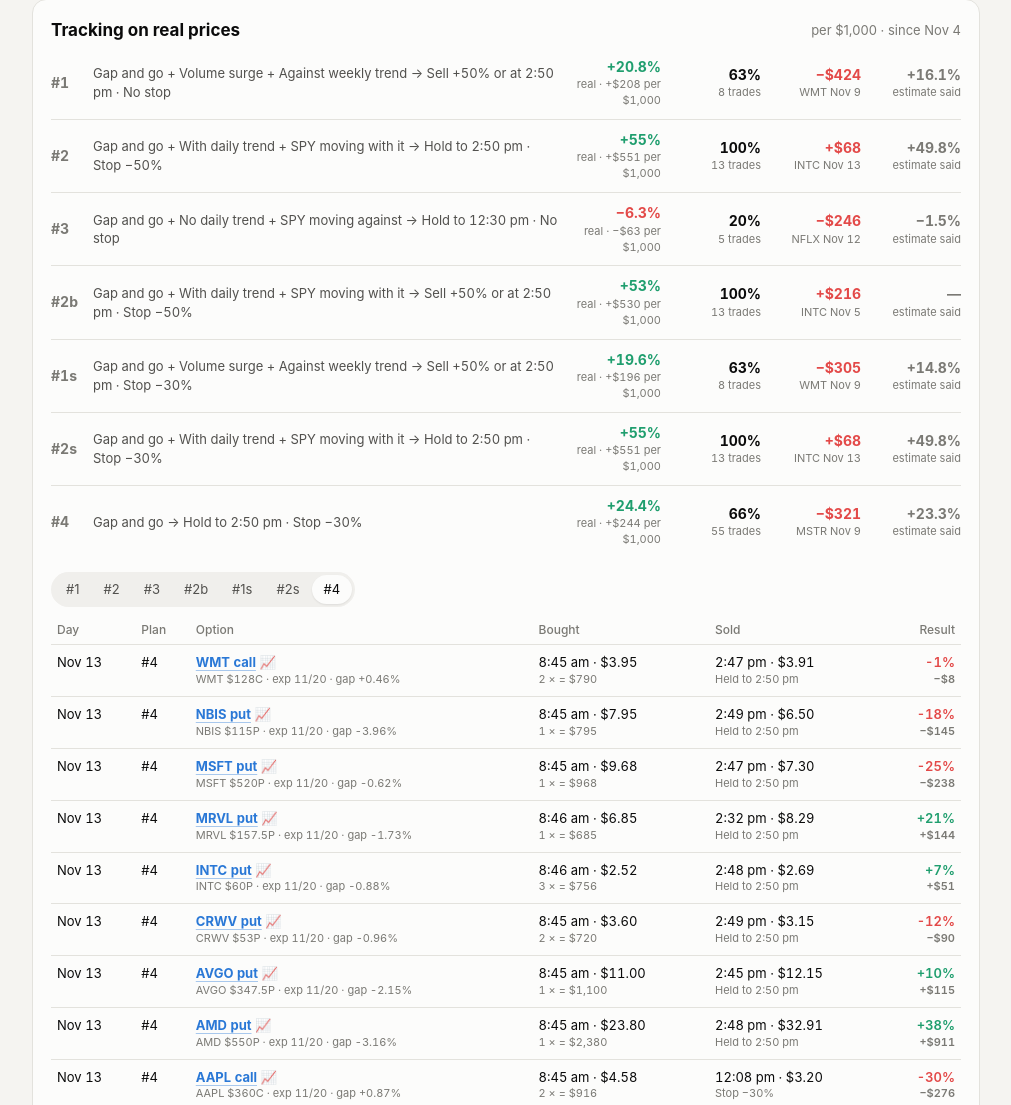
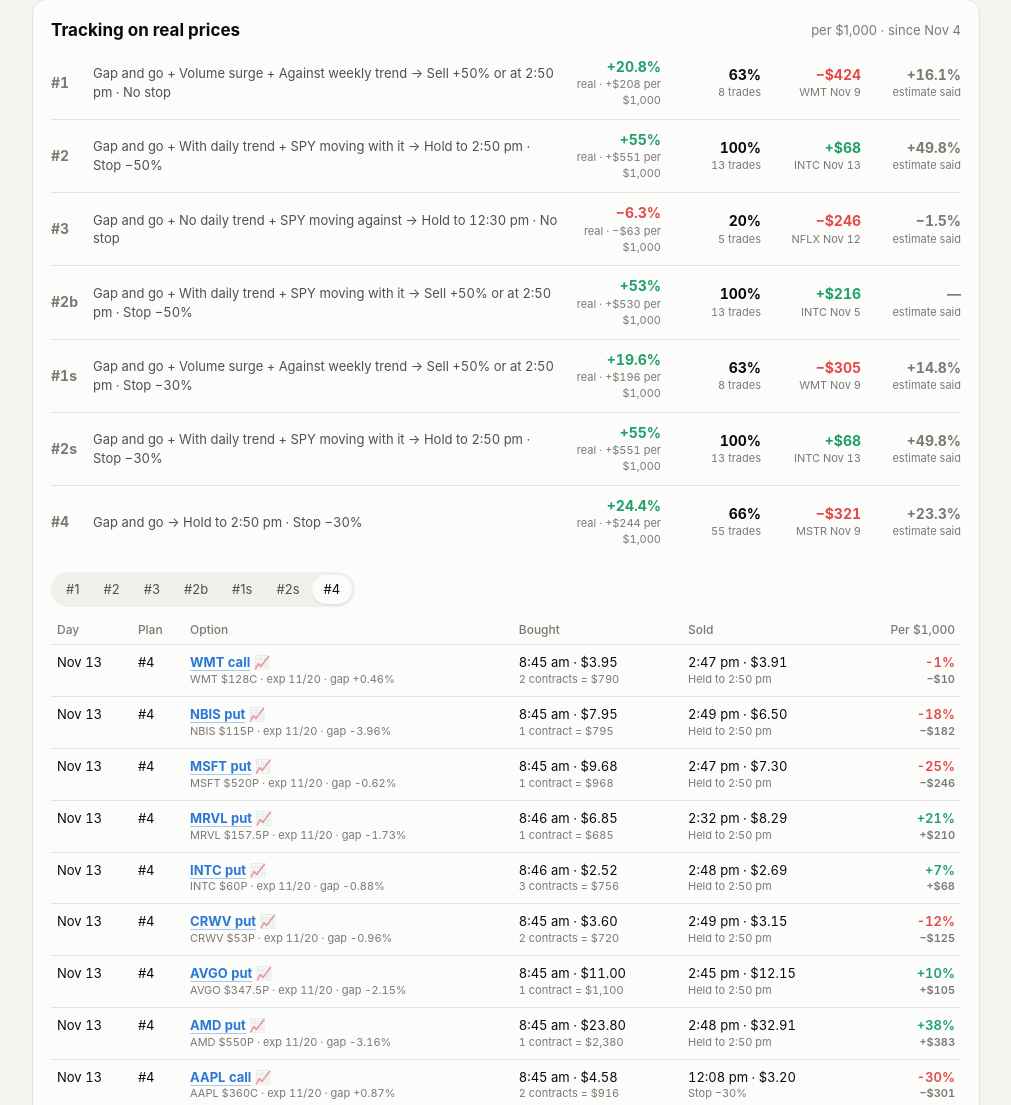
Before and after one commit to prezpunisher/trade-advisor, a plain HTML site: page docs/index.html in a window 1280 px wide. Shown: the part 1110-2215 px from the top of the page, without its empty margins (134-1145 px from the left). Drawn offline with Linux system fonts and the light colour scheme.

Commit message:
Trades table: result per $1,000 to match plan stats; worst trade colored by sign
Co-Authored-By: Claude Opus 5.5 <noreply@anthropic.com>

```diff
--- a/docs/index.html
+++ b/docs/index.html
@@ -439,18 +439,18 @@ function tracking(t) {
     return `<div class="trk"><span class="num">#${p.id}</span><span class="rule">${esc(rule(p))}</span>
       <span class="st"><b class="${tone(s.avg)}">${s.n ? per(s.avg) : "—"}</b><small>real · ${s.n ? money(s.avg) : ""} per $1,000</small></span>
       <span class="st hide"><b>${s.n ? pct(s.win) : "—"}</b><small>${s.n} trades</small></span>
-      <span class="st hide" data-tip="${s.best ? `Best: ${esc(s.best.ticker)} ${s.best.dir.toLowerCase()} ${day(s.best.date)} ${money(s.best.per)}<br>Worst: ${esc(s.worst.ticker)} ${s.worst.dir.toLowerCase()} ${day(s.worst.date)} ${money(s.worst.per)}` : ""}"><b class="neg">${s.worst ? money(s.worst.per) : "—"}</b><small>${s.worst ? esc(s.worst.ticker) + " " + day(s.worst.date) : "worst trade"}</small></span>
+      <span class="st hide" data-tip="${s.best ? `Best: ${esc(s.best.ticker)} ${s.best.dir.toLowerCase()} ${day(s.best.date)} ${money(s.best.per)}<br>Worst: ${esc(s.worst.ticker)} ${s.worst.dir.toLowerCase()} ${day(s.worst.date)} ${money(s.worst.per)}` : ""}"><b class="${s.worst ? tone(s.worst.per) : ""}">${s.worst ? money(s.worst.per) : "—"}</b><small>${s.worst ? esc(s.worst.ticker) + " " + day(s.worst.date) : "worst trade"}</small></span>
       <span class="st hide"><b class="muted">${per(s.est_avg)}</b><small>estimate said</small></span></div>`;
   }).join("");
   const ids = t.plans.map(p => p.id);
   if (!ids.includes(trkPlan)) trkPlan = ids[0];
   const rows = t.rows.filter(r => "ret" in r && r.plan === trkPlan).slice().reverse().slice(0, 25);
-  $("#trackRows").innerHTML = `<div class="seg" id="trkSel" style="margin-top:14px"></div>` + (rows.length ? `<table class="trades"><tr><th>Day</th><th>Plan</th><th>Option</th><th class="wide">Bought</th><th class="wide">Sold</th><th class="r">Result</th></tr>` +
+  $("#trackRows").innerHTML = `<div class="seg" id="trkSel" style="margin-top:14px"></div>` + (rows.length ? `<table class="trades"><tr><th>Day</th><th>Plan</th><th>Option</th><th class="wide">Bought</th><th class="wide">Sold</th><th class="r">Per $1,000</th></tr>` +
     rows.map(r => `<tr><td>${day(r.date)}</td><td>#${r.plan}</td>
       <td><button class="optlink" data-i="${t.rows.indexOf(r)}" title="See the option's real prices that day"><b>${esc(r.ticker)} ${r.dir === "CALLS" ? "call" : "put"}</b> 📈<small>${contract(r.symbol)} · gap ${r.gap > 0 ? "+" : ""}${r.gap}%</small></button></td>
-      <td class="wide">${ampm(r.entry_time)} · $${r.entry.toFixed(2)}<small>${r.qty} × = $${r.cost.toLocaleString()}</small></td>
+      <td class="wide">${ampm(r.entry_time)} · $${r.entry.toFixed(2)}<small>${r.qty} contract${r.qty > 1 ? "s" : ""} = $${r.cost.toLocaleString()}</small></td>
       <td class="wide">${ampm(r.exit_time)} · $${r.exit.toFixed(2)}<small>${esc(why(r.why))}</small></td>
-      <td class="r ${tone(r.ret)}">${r.ret >= 0 ? "+" : ""}${Math.round(r.ret * 100)}%<small>${money(r.pnl)}</small></td></tr>`).join("") + `</table>` : `<div class="empty">No trades yet.</div>`);
+      <td class="r ${tone(r.ret)}">${r.ret >= 0 ? "+" : ""}${Math.round(r.ret * 100)}%<small>${money(Math.round(r.ret * 1000))}</small></td></tr>`).join("") + `</table>` : `<div class="empty">No trades yet.</div>`);
   seg($("#trkSel"), ids.map(i => [i, "#" + i]), trkPlan, k => { trkPlan = k; store.set("adv.trk", k); tracking(t); });
 }
 const barCache = {};
@@ -459,7 +459,7 @@ async function showTrade(t, r) {
   $("#mTitle").textContent = `${r.ticker} ${r.dir === "CALLS" ? "call" : "put"} · ${day(r.date)}`;
   $("#mFacts").innerHTML = `<span>${contract(r.symbol)}</span><span>Plan #${r.plan}</span>
     <span>Bought <b>${ampm(r.entry_time)} · $${r.entry.toFixed(2)}</b></span><span>Sold <b>${ampm(r.exit_time)} · $${r.exit.toFixed(2)}</b> (${esc(why(r.why))})</span>
-    <span class="${tone(r.ret)}"><b class="${tone(r.ret)}">${r.ret >= 0 ? "+" : ""}${Math.round(r.ret * 100)}% · ${money(r.pnl)}</b></span>`;
+    <span class="${tone(r.ret)}"><b class="${tone(r.ret)}">${r.ret >= 0 ? "+" : ""}${Math.round(r.ret * 100)}% · ${money(Math.round(r.ret * 1000))} per $1,000</b></span>`;
   $("#mLink").innerHTML = `<a href="https://finance.yahoo.com/quote/${encodeURIComponent(r.symbol)}" target="_blank" rel="noopener">Open on Yahoo Finance ↗</a> <span class="muted" style="font-size:12px">(works until Yahoo drops the contract, about a week after it expires)</span>`;
   $("#mChart").innerHTML = `<div class="empty">Loading prices…</div>`; $("#mLegend").innerHTML = "";
   $("#modal").hidden = false; $("#modal .x").focus();
```
